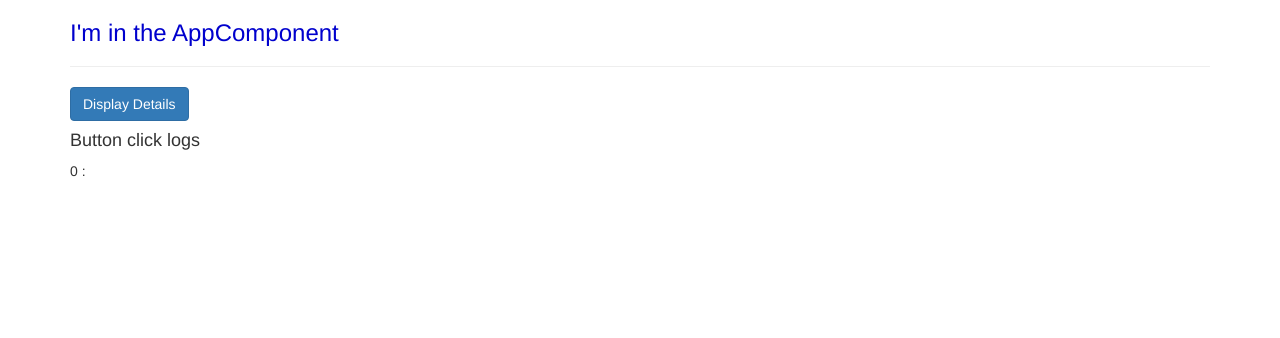
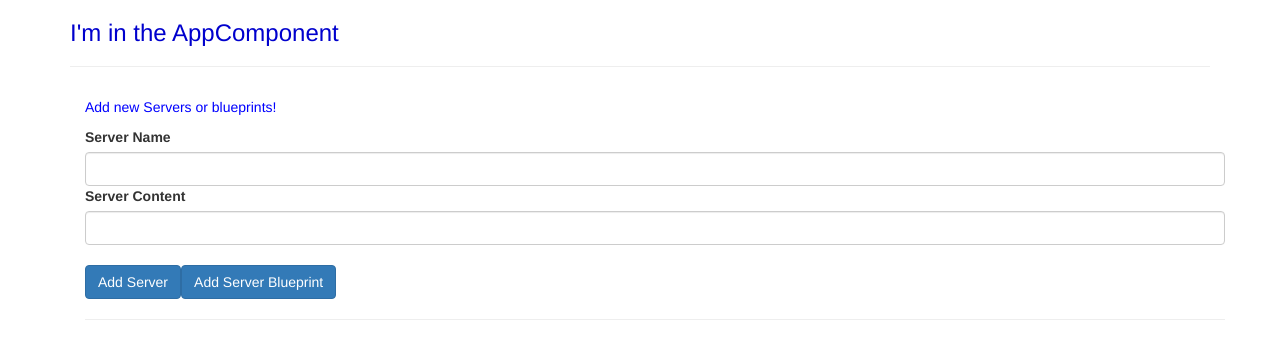
Before and after one commit to boudourm/hello-angular, an Angular app: page / in a window 1280 px wide. Shown: the top 338 px of the page. Built offline with nearby package versions, Linux system fonts and the light colour scheme.

Commit message:
init new databinding project code

```diff
--- a/src/app/app.component.html
+++ b/src/app/app.component.html
@@ -3,12 +3,7 @@
     <div class="col-xs-12">
       <h3>I'm in the AppComponent</h3>
       <hr>
-      <app-details></app-details>
-      <!--
-      <app-server></app-server>
-      <div app-server> <div>
-      <div class="app-server"> <div>
-      -->
+      <app-databinding></app-databinding>
     </div>
   </div>
 </div>
--- a/src/app/app.module.ts
+++ b/src/app/app.module.ts
@@ -4,13 +4,13 @@
 import { AppComponent } from './app.component';
 import {ServerComponent} from "./server/server.component";
 import {FormsModule} from "@angular/forms";
-import { DetailsComponent } from './details/details.component';
+import { DatabindingComponent } from './databinding/databinding.component';
 
 @NgModule({
   declarations: [
     AppComponent,
     ServerComponent,
-    DetailsComponent
+    DatabindingComponent
   ],
   imports: [
     BrowserModule,
--- /dev/null
+++ b/src/app/databinding/databinding.component.css
@@ -0,0 +1,7 @@
+.container {
+  margin-top: 30px;
+}
+
+p {
+  color: blue;
+}
--- /dev/null
+++ b/src/app/databinding/databinding.component.html
@@ -0,0 +1,34 @@
+<div class="container">
+  <div class="row">
+    <div class="col-xs-12">
+      <p>Add new Servers or blueprints!</p>
+      <label>Server Name</label>
+      <input type="text" class="form-control" [(ngModel)]="newServerName">
+      <label>Server Content</label>
+      <input type="text" class="form-control" [(ngModel)]="newServerContent">
+      <br>
+      <button
+        class="btn btn-primary"
+        (click)="onAddServer()">Add Server</button>
+      <button
+        class="btn btn-primary"
+        (click)="onAddBlueprint()">Add Server Blueprint</button>
+    </div>
+  </div>
+  <hr>
+  <div class="row">
+    <div class="col-xs-12">
+      <div
+        class="panel panel-default"
+        *ngFor="let element of serverElements">
+        <div class="panel-heading">{{ element.name }}</div>
+        <div class="panel-body">
+          <p>
+            <strong *ngIf="element.type === 'server'" style="color: red">{{ element.content }}</strong>
+            <em *ngIf="element.type === 'blueprint'">{{ element.content }}</em>
+          </p>
+        </div>
+      </div>
+    </div>
+  </div>
+</div>
--- /dev/null
+++ b/src/app/databinding/databinding.component.ts
@@ -0,0 +1,39 @@
+import { Component, OnInit } from '@angular/core';
+import {Server} from "./server.model";
+
+@Component({
+  selector: 'app-databinding',
+  templateUrl: './databinding.component.html',
+  styleUrls: ['./databinding.component.css']
+})
+export class DatabindingComponent implements OnInit {
+  serverElements: Server[] = [];
+  newServerName = '';
+  newServerContent = '';
+
+  onAddServer() {
+    this.serverElements.push({
+      type: 'server',
+      name: this.newServerName,
+      content: this.newServerContent
+    });
+  }
+
+  onAddBlueprint() {
+    this.serverElements.push({
+      type: 'blueprint',
+      name: this.newServerName,
+      content: this.newServerContent
+    });
+  }
+
+  constructor() {
+    //This is intentional
+  }
+
+  ngOnInit(): void {
+    //This is intentional
+  }
+
+
+}
--- a/src/app/details/details.component.css
+++ /dev/null
@@ -1,3 +0,0 @@
-.aboveFifth {
-  color: white;
-}
--- a/src/app/details/details.component.html
+++ /dev/null
@@ -1,6 +0,0 @@
-<button class="btn btn-primary" (click)="toggleDetailsDisplay()">Display Details</button>
-<p *ngIf="displayedDetails">The content is displayed.</p>
-<h4>Button click logs</h4>
-<p *ngFor="let log of buttonClicks; let i=index"
-   [ngStyle]="{backgroundColor: i>=5 ? 'blue' : 'transparent'}"
-   [ngClass]="{aboveFifth: i>=5}">{{i}} : {{log}}</p>
--- a/src/app/details/details.component.ts
+++ /dev/null
@@ -1,24 +0,0 @@
-import { Component, OnInit } from '@angular/core';
-
-@Component({
-  selector: 'app-details',
-  templateUrl: './details.component.html',
-  styleUrls: ['./details.component.css']
-})
-export class DetailsComponent implements OnInit {
-  displayedDetails = false;
-  buttonClicks: string[] = [''];
-
-  constructor() { }
-
-  ngOnInit(): void {
-  }
-
-  toggleDetailsDisplay() {
-    this.displayedDetails = !this.displayedDetails;
-    this.buttonClicks.push('Button click at : '+new Date()+
-      ', displayedDetails : '+!this.displayedDetails+'=>'+this.displayedDetails);
-  }
-
-
-}
```
Also changed, not shown: src/app/databinding/server.model.ts (added, +12 -0 lines), 1 other file (tests, documents, lock files or other folders).
